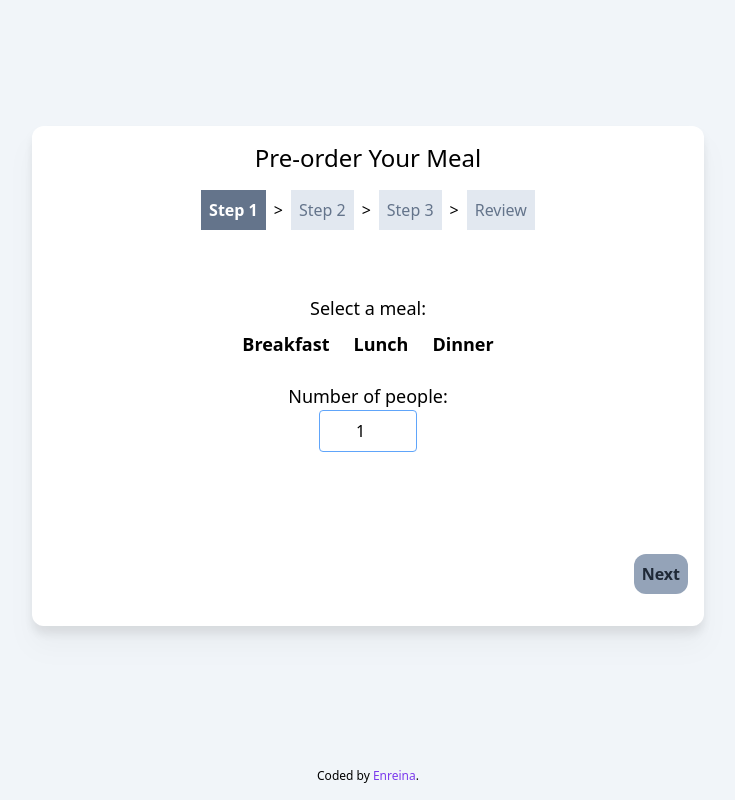
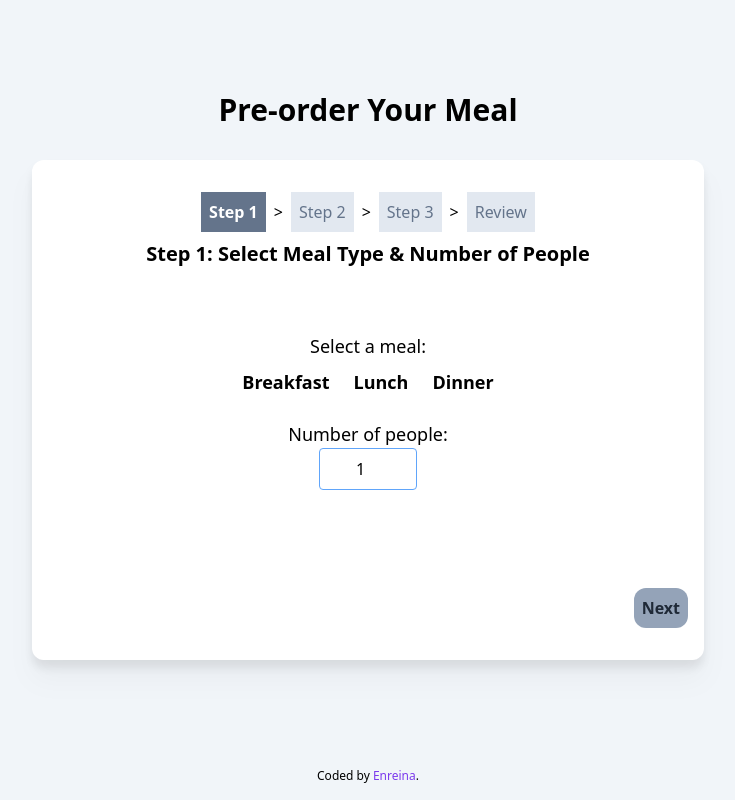
Before and after one commit to G123-jp/react_assignment, a Next.js app in the folder meal-order/: page / in a window 1280 px wide. Shown: the whole page, without its empty margins (272-1007 px from the left). Built offline with nearby package versions, Linux system fonts and the light colour scheme.

Commit message:
Add subheaders for each step; Header styling

```diff
--- a/meal-order/components/PreOrderMealForm.tsx
+++ b/meal-order/components/PreOrderMealForm.tsx
@@ -344,7 +344,6 @@ export default function PreOrderMealForm() {
 
   return (
     <>
-      <h1 className="text-2xl">Pre-order Your Meal</h1>
       {!isSubmitted && <FormProgress currentStep={currentStep} />}
       <CurrentForm />
       {!isSubmitted && (
--- a/meal-order/components/steps/OrderSummary.tsx
+++ b/meal-order/components/steps/OrderSummary.tsx
@@ -12,6 +12,8 @@ export default function OrderSummary({
   selectedDishes,
 }: StateType) {
   return (
+    <>
+      <h2 className="text-xl mt-2 font-bold">Review Your Order</h2>
       <ul className="flex flex-col justify-center mt-4">
         <li className="flex flex-row justify-between mt-4">
           <span>Meal</span>
@@ -42,5 +44,6 @@ export default function OrderSummary({
           </ul>
         </li>
       </ul>
+    </>
   );
 }
--- a/meal-order/components/steps/Step1Form.tsx
+++ b/meal-order/components/steps/Step1Form.tsx
@@ -69,15 +69,18 @@ export default function Step1Form({
 }) {
   return (
     <>
+      <h2 className="text-xl mt-2 font-bold">
+        Step 1: Select Meal Type & Number of People
+      </h2>
       <Error errorMessage={errorMessage} />
-      <h2 className="text-lg mt-2">Select a meal:</h2>
+      <h3 className="text-lg mt-2">Select a meal:</h3>
       <div className="flex flex-row justify-center">
         <MealTypeGroupButton
           selectedMealType={selectedMealType}
           onMealTypeSelected={onMealTypeSelected}
         />
       </div>
-      <h2 className="text-lg mt-4">Number of people:</h2>
+      <h3 className="text-lg mt-4">Number of people:</h3>
       <div>
         <input
           className="border border-solid border-blue-400 rounded text-center p-2"
--- a/meal-order/components/steps/Step2Form.tsx
+++ b/meal-order/components/steps/Step2Form.tsx
@@ -13,10 +13,10 @@ export default function Step2Form({
 }) {
   return (
     <>
+      <h2 className="text-xl mt-2 font-bold">Step 2: Select a Restaurant</h2>
       <Error errorMessage={errorMessage} />
-      <h2 className="text-lg mt-2">Select a restaurant:</h2>
       <select
-        className="border border-solid border-blue-400 p-2"
+        className="border border-solid border-blue-400 p-2 mt-2"
         onChange={({ target: { value } }) => {
           onRestaurantSelected(value);
         }}
--- a/meal-order/components/steps/Step3Form.tsx
+++ b/meal-order/components/steps/Step3Form.tsx
@@ -20,8 +20,9 @@ export default function Step3Form({
 
   return (
     <>
+      <h2 className="text-xl mt-2 font-bold">Step 3: Select Dishes</h2>
       <Error errorMessage={errorMessage} />
-      <ul className="flex flex-col justify-center mt-2">
+      <ul className="flex flex-col justify-center">
         {availableDishes.map((dish) => {
           return (
             <li key={dish.id} className="flex flex-row justify-between mt-4">
--- a/meal-order/pages/index.tsx
+++ b/meal-order/pages/index.tsx
@@ -11,7 +11,8 @@ export default function Home() {
         <link rel="icon" href="/favicon.ico" />
       </Head>
       <div className="bg-slate-100 flex flex-col items-center justify-center min-h-screen px-8">
-        <main className="flex flex-col text-center drop-shadow-xl rounded-xl bg-white min-h-[500px] p-4 pb-8 mt-auto w-full max-w-2xl">
+        <h1 className="text-3xl mt-auto font-bold">Pre-order Your Meal</h1>
+        <main className="flex flex-col text-center drop-shadow-xl rounded-xl bg-white min-h-[500px] p-4 pb-8 mt-8 w-full max-w-2xl">
           <PreOrderMealForm />
         </main>
         <footer className="attribution mt-auto p-4 text-xs text-center">
```
Lines whose indentation alone changed are shown as unchanged.
